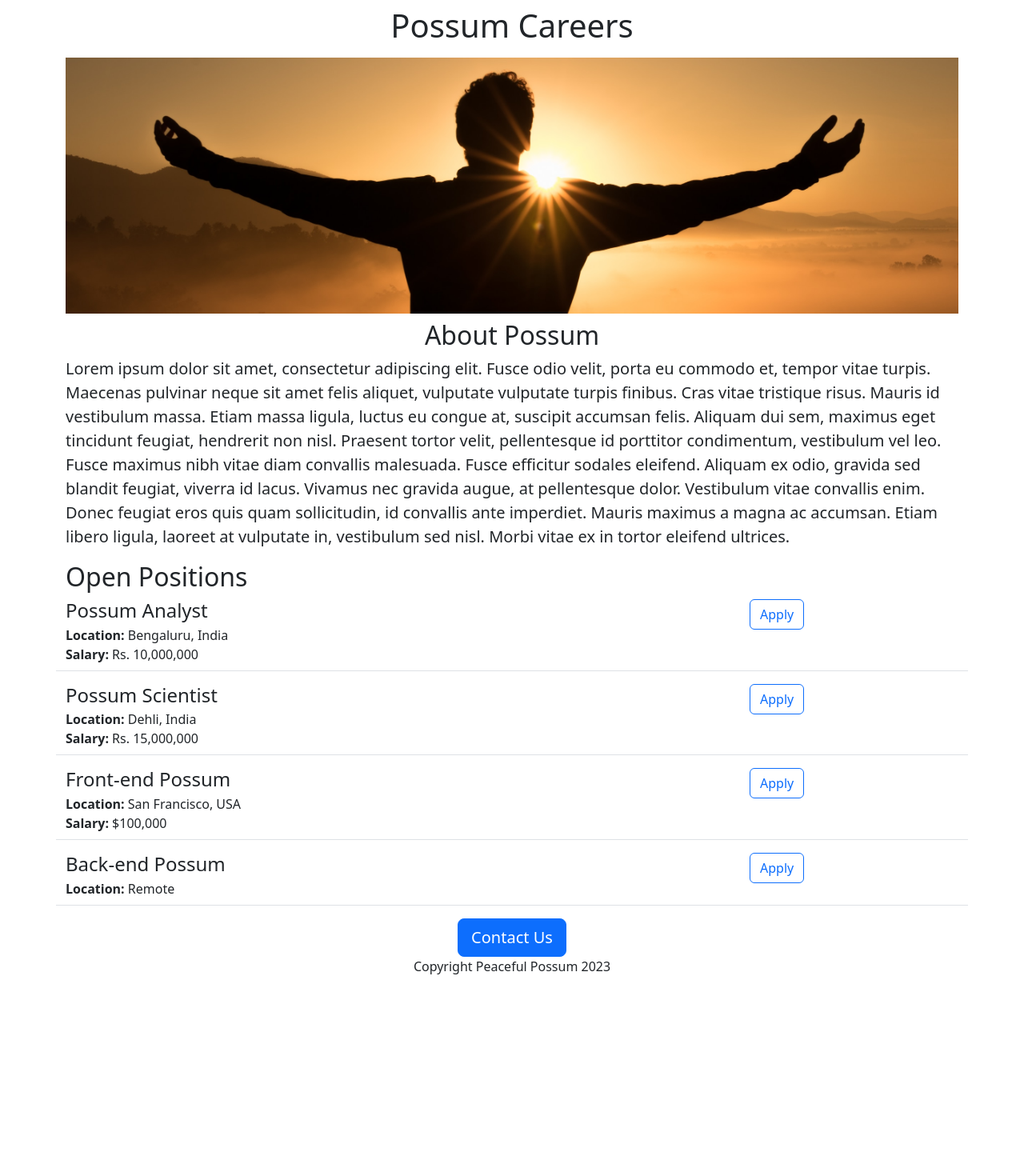
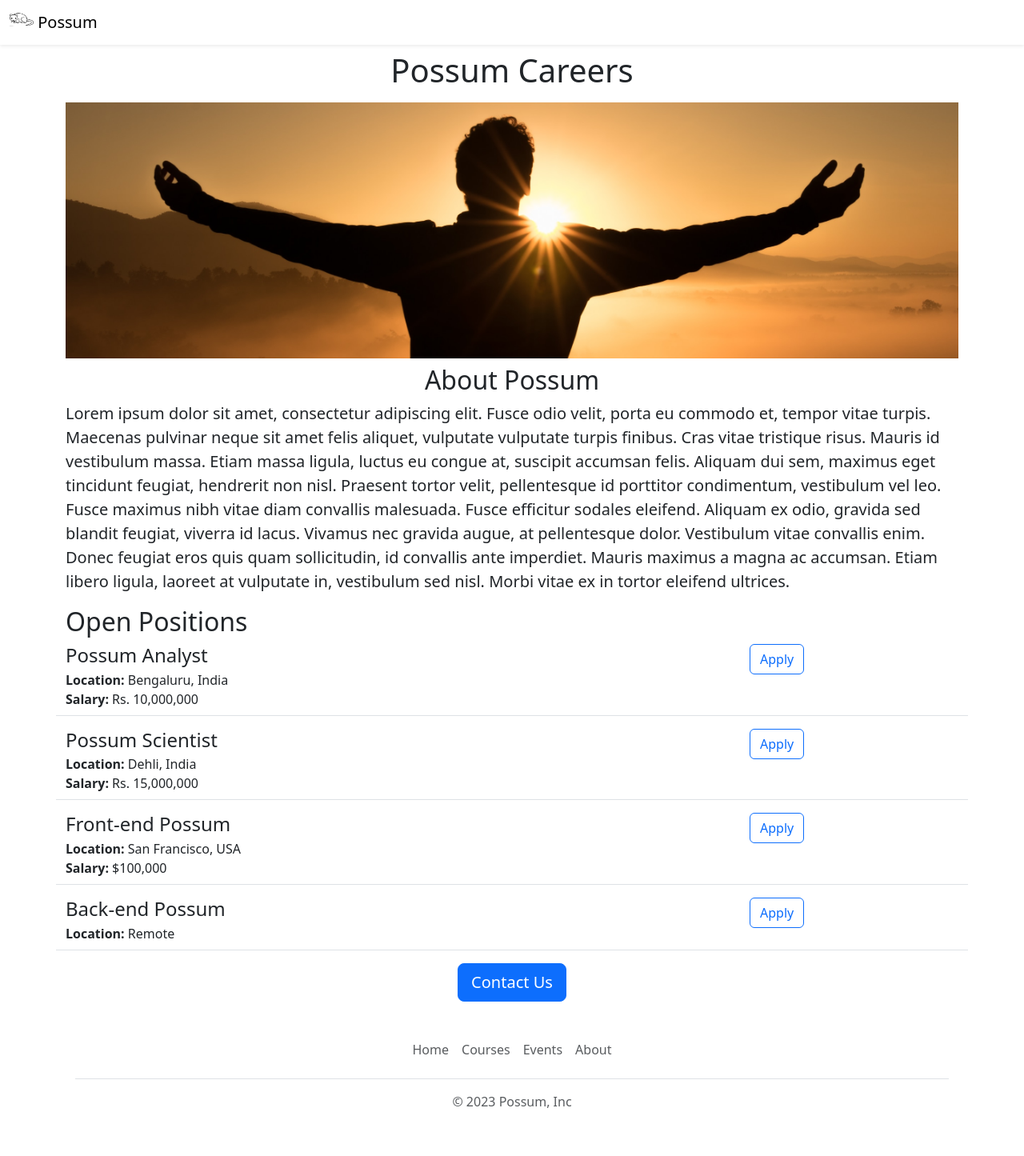
Before and after one commit to KenA99/possum-careers-website, a Flask app: page / in a window 1280 px wide. Shown: the whole page at 80% size. Before the commit the page ends 1218 px from the top, so only its background shows below. Run offline with Flask 3, Linux system fonts and the light colour scheme.

Commit message:
making it purdy

```diff
--- /dev/null
+++ b/templates/footer.html
@@ -0,0 +1,12 @@
+<div class="container">
+  <footer class="py-3 my-4">
+    <ul class="nav justify-content-center border-bottom pb-3 mb-3">
+      <li class="nav-item"><a  target="_blank" href="https://www.jovian.ai" class="nav-link px-2 text-muted">Home</a></li>
+      <li class="nav-item"><a  target="_blank" href="https://jovian.ai/learn" class="nav-link px-2 text-muted">Courses</a></li>
+
+      <li class="nav-item"><a target="_blank" href="https://jovian.ai/events" class="nav-link px-2 text-muted">Events</a></li>
+      <li class="nav-item"><a  target="_blank" href="https://jovian.ai/about" class="nav-link px-2 text-muted">About</a></li>
+    </ul>
+    <p class="text-center text-muted">&copy; 2023 Possum, Inc</p>
+  </footer>
+</div>
--- a/templates/home.html
+++ b/templates/home.html
@@ -16,6 +16,7 @@
   </head>
   <title>Possum Careers</title>
 </head>
+  {% include 'nav.html' %}
 <body class = "container">
   <h1 class = "text-center mt-2 mb-3">Possum Careers</h1>
   <img id="banner" class = "img-fluid" src = "https://possum-careers-website.kena99.repl.co/static/banner.jpg" >
@@ -25,8 +26,8 @@
   <h2>Open Positions</h2>
     {%include 'job_item.html'%}
   <div id = "contact-us" class = "text-center">
-    <button id = "contact-button" class= "btn btn-primary btn-lg">Contact Us</button>
-    <p> Copyright Peaceful Possum 2023</p>
+    <a href = "mailto: ncrrpwxrcgvcfneaqh@tcwlm.com?subject=Question about Possums" id = "contact-button" class= "btn btn-primary btn-lg">Contact Us</a>
+    <div>{% include 'footer.html'%} </div>
   </div>
 </body>
 </html>
--- a/templates/job_item.html
+++ b/templates/job_item.html
@@ -16,8 +16,8 @@
       {% endif %}
        </div>
       <div class = "col-3">
-        <button type = "button" class = "btn btn-outline-primary"> Apply
-        </button>
+        <a href = "mailto: ncrrpwxrcgvcfneaqh@tcwlm.com?subject= Application for {{job['title']}} in {{job['location']}}" type = "button" class = "btn btn-outline-primary"> Apply
+        </a>
       </div>
     </div>
 
--- /dev/null
+++ b/templates/nav.html
@@ -0,0 +1,9 @@
+<nav class="navbar shadow-sm fixed-top bg-white">
+  <div class="container-fluid">
+    <a class="navbar-brand" href="#">
+      <img src="/static/noun-possum-4892072.png" alt="" width="30" height="24" class="d-inline-block align-text-top">
+      Possum
+    </a>
+  </div>
+</nav>
+<div style="height:56px"></div>
```
Also changed, not shown: static/noun-possum-4892072.png (added).
